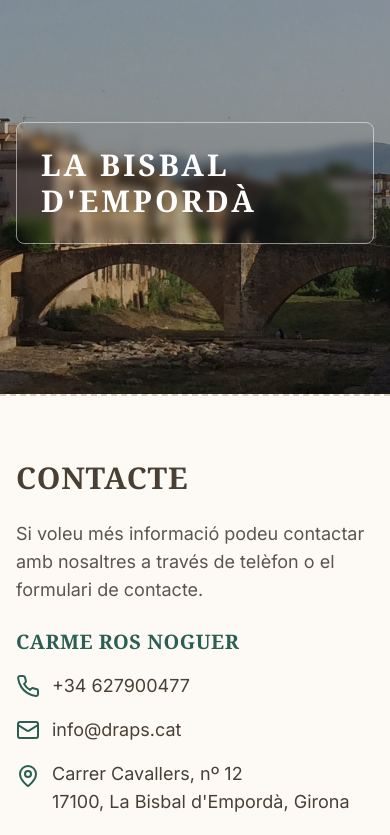
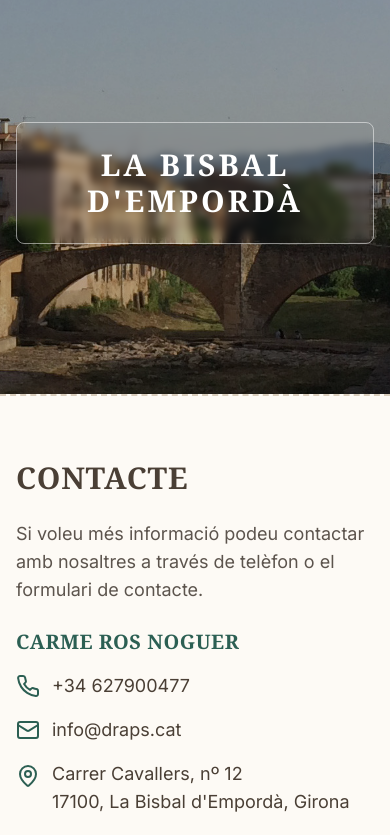
Before and after one commit to PelfSollution/draps, a Next.js app: page / in a window 390 px wide. Shown: the part 2740-3575 px from the top of the page. Built offline with nearby package versions, Linux system fonts and the light colour scheme; no server answers.

Commit message:
fix(mobile): adjust footer wrap and center hero texts

```diff
--- a/src/app/page.tsx
+++ b/src/app/page.tsx
@@ -150,7 +150,7 @@ export default function HomePage() {
         <section id="inicio" aria-label="Presentació de DRAPS" className="relative h-[70vh] bg-cover bg-center" style={{ backgroundImage: "url('/img-draps-2.png?height=700&width=1200')" }}>
           <div className="absolute inset-0 bg-black bg-opacity-50 flex items-center justify-center">
             <div className="text-center px-4">
-              <div className="border border-white/50 px-6 md:px-12 py-6 md:py-8 rounded-lg backdrop-blur-sm">
+              <div className="border border-white/50 px-6 md:px-12 py-6 md:py-8 rounded-lg backdrop-blur-sm text-center">
                 <h1 className="text-white text-4xl sm:text-5xl md:text-7xl font-bold font-serif mb-2 md:mb-4 tracking-wider uppercase">Roba i Teles a metres</h1>
                 <p className="text-white text-xl sm:text-2xl md:text-3xl font-serif italic">La Bisbal d&#39;Empordà</p>
               </div>
@@ -197,7 +197,7 @@ export default function HomePage() {
 
         <section aria-label="La Bisbal d'Empordà" className="relative bg-cover bg-center h-[50vh]" style={{ backgroundImage: "url('/foto-bisbal.jpg')" }}>
           <div className="absolute inset-0 bg-black bg-opacity-30 flex items-center justify-center">
-            <div className="border border-white/50 px-6 md:px-12 py-6 md:py-8 rounded-lg backdrop-blur-sm mx-4">
+            <div className="border border-white/50 px-6 md:px-12 py-6 md:py-8 rounded-lg backdrop-blur-sm mx-4 text-center">
               <h2 className="text-white text-3xl sm:text-4xl md:text-6xl font-bold font-serif tracking-widest uppercase">La Bisbal d&#39;Empordà</h2>
             </div>
           </div>
@@ -302,8 +302,8 @@ export default function HomePage() {
       </main>
 
       <footer className="bg-[#2d2824] text-center py-12" role="contentinfo">
-        <p className="text-[#d8ccbb] text-3xl sm:text-4xl md:text-6xl font-bold font-serif flex items-center justify-center gap-4">
-          Estimem <FaHeart className="text-[#8b3a3a] animate-pulse" aria-label="cor" /> Tall i Confecció
+        <p className="text-[#d8ccbb] text-3xl sm:text-4xl md:text-6xl font-bold font-serif flex flex-wrap items-center justify-center gap-2 sm:gap-4 px-4 text-center">
+          <span>Estimem</span> <FaHeart className="text-[#8b3a3a] animate-pulse shrink-0" aria-label="cor" /> <span>Tall i Confecció</span>
         </p>
         <p className="text-[#8e8579] text-sm mt-8">© {new Date().getFullYear()} DRAPS - Teles i Teixits. Tots els drets reservats.</p>
       </footer>
```
